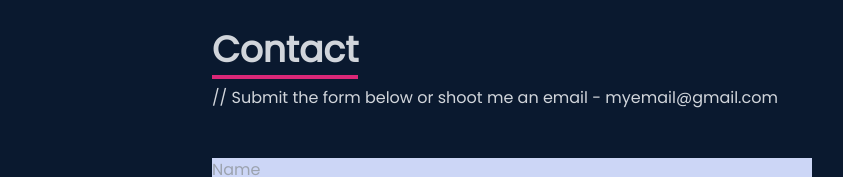
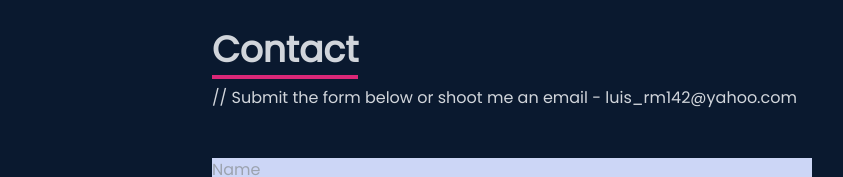
Before and after one commit to LuiRo07/LuiRo07.github.io, a React (Vite) app: page / in a window 1280 px wide. Shown: the part 3272-3449 px from the top of the page, without its empty margins (128-971 px from the left). Built offline with nearby package versions, Linux system fonts and the light colour scheme.

Commit message:
email address for contact edited

```diff
--- a/src/components/Contact.jsx
+++ b/src/components/Contact.jsx
@@ -16,7 +16,7 @@ const Contact = () => {
             Contact
           </p>
           <p className="text-gray-300 py-4">
-            // Submit the form below or shoot me an email - myemail@gmail.com
+            // Submit the form below or shoot me an email - luis_rm142@yahoo.com
           </p>
         </div>
         <input
```
